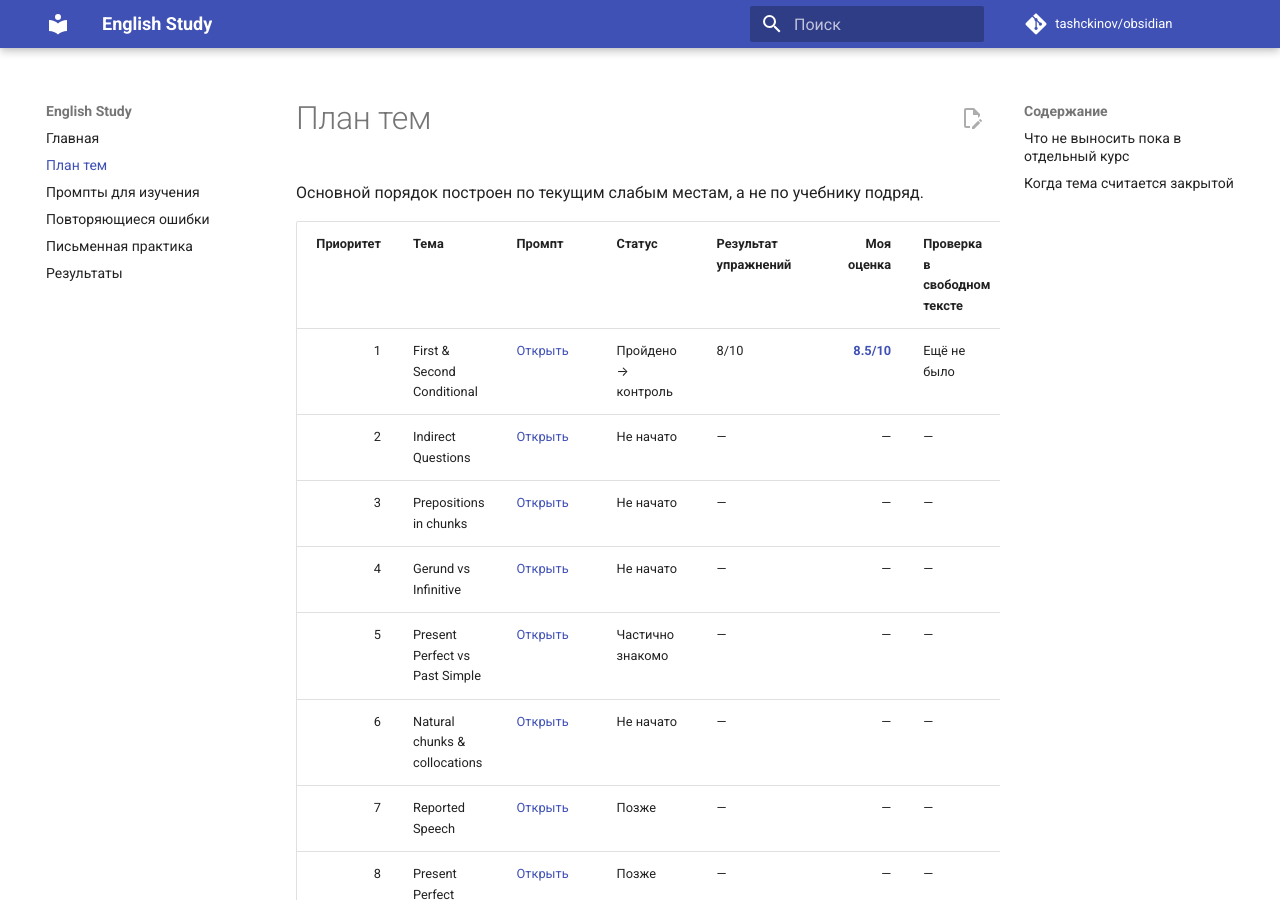
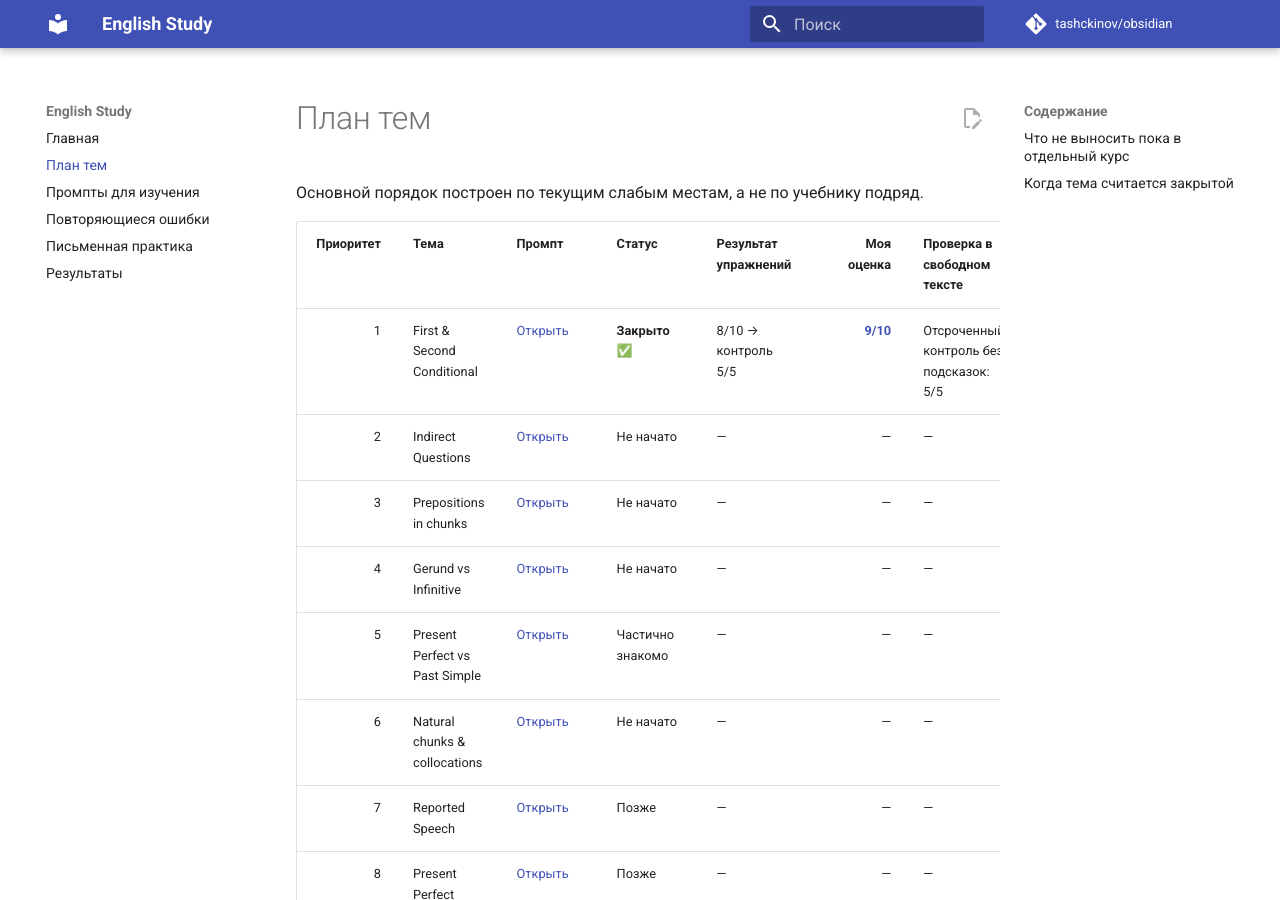
Before and after one commit to tashckinov/obsidian, an MkDocs documentation site: the page built from Английский/01 — План тем.md, in a window 1280 px wide and 900 px high. Built offline with MkDocs 1.6.1 and Material for MkDocs 9.7.7, drawn with Linux system fonts in a browser that asks for light colours; comment, search, counter and statistics services are not loaded.

Commit message:
Закрыть тему First & Second Conditional

```diff
--- a/Английский/01 — План тем.md
+++ b/Английский/01 — План тем.md
@@ -4,7 +4,7 @@
 
 | Приоритет | Тема | Промпт | Статус | Результат упражнений | Моя оценка | Проверка в свободном тексте | Повторить |
 |---:|---|---|---|---|---:|---|---|
-| 1 | First & Second Conditional | [Открыть](<02 — Промпты для изучения.md#1-first-second-conditional>) | Пройдено → контроль | 8/10 | [**8.5/10**](<05 — Результаты.md#2026-08-24-first-second-conditional>) | Ещё не было | Через 1–3 дня |
+| 1 | First & Second Conditional | [Открыть](<02 — Промпты для изучения.md#1-first-second-conditional>) | **Закрыто ✅** | 8/10 → контроль 5/5 | [**9/10**](<05 — Результаты.md#2026-08-26-first-second-conditional-отсроченный-контроль>) | Отсроченный контроль без подсказок: 5/5 | Отдельно не требуется |
 | 2 | Indirect Questions | [Открыть](<02 — Промпты для изучения.md#2-indirect-questions>) | Не начато | — | — | — | — |
 | 3 | Prepositions in chunks | [Открыть](<02 — Промпты для изучения.md#3-prepositions-in-chunks>) | Не начато | — | — | — | — |
 | 4 | Gerund vs Infinitive | [Открыть](<02 — Промпты для изучения.md#4-gerund-vs-infinitive>) | Не начато | — | — | — | — |
```
